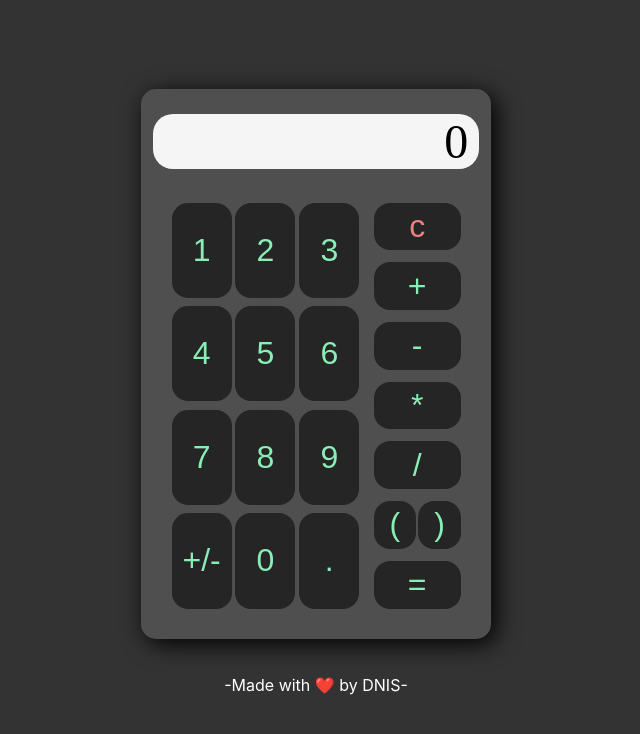
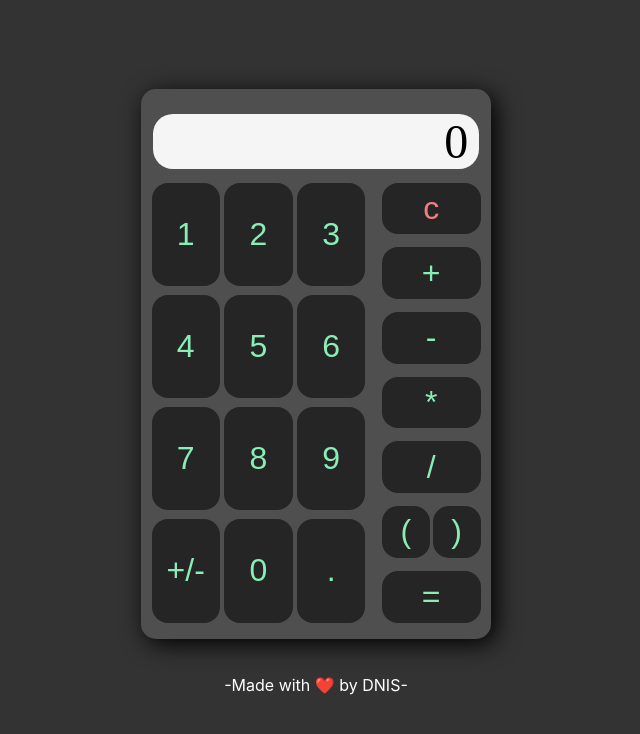
Before and after one commit to dbode94/calculator, a React (Create React App) app: page / in a window 1280 px wide. Shown: the top 734 px of the page, without its empty margins (324-964 px from the left). Built offline with nearby package versions, Linux system fonts and the light colour scheme; a web font is replaced by a local one.

Commit message:
restoring

```diff
--- a/src/components/buttonPanel/buttonPanel.style.scss
+++ b/src/components/buttonPanel/buttonPanel.style.scss
@@ -1,6 +1,6 @@
 .buttonPanel-container{
     height: 80%;
-    margin: 20px;
+    margin: 0;
     display: flex;
     justify-content: space-between;
     padding: 3%;
@@ -16,7 +16,7 @@
 
 .oprationButton-container{
     // background-color: lightgreen;
-    margin: 0px;
+    margin: 0;
     display: grid;
     grid-template-columns: 1fr;
     gap: 3%;
@@ -25,7 +25,7 @@
 }
 
 .parenthesisButton-container{
-    margin: 0px;
+    margin: 0;
     display: grid;
     grid-template-columns: 1fr 1fr;
     gap:3%;
```
